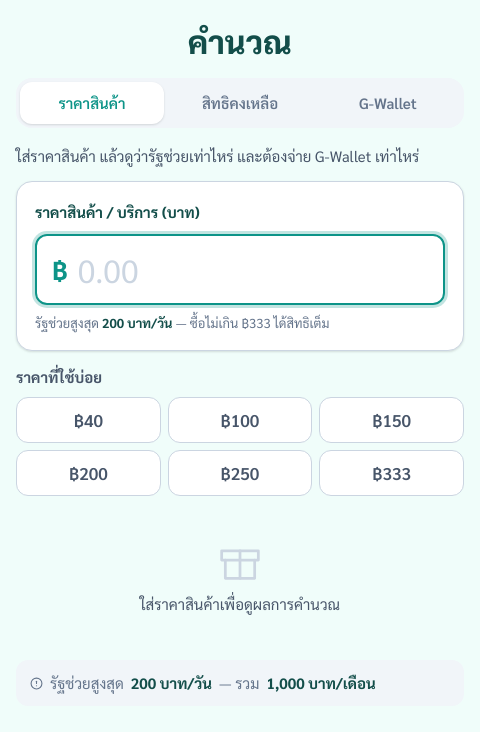
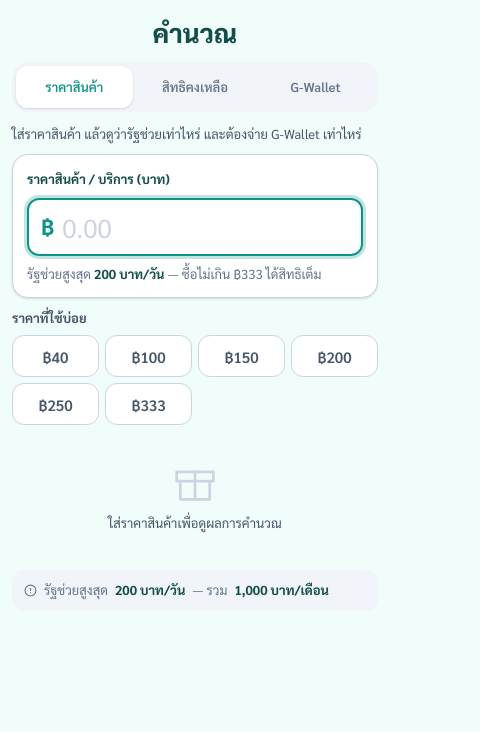
Before and after one commit to LOCAL2/thaichuaythaiplus-calculator, a React (Vite) app: page / in a window 390 px wide. Shown: the top 732 px of the page, 480 px wide, since content can reach past the window. Built offline with nearby package versions, Linux system fonts and the light colour scheme.

Commit message:
ปรับปรุง responsive: ใช้ clamp(), media queries, safe-area-inset รองรับทุกหน้าจอ

```diff
--- a/src/pages/Calculator.module.css
+++ b/src/pages/Calculator.module.css
@@ -1,15 +1,16 @@
 .page {
   display: flex;
   flex-direction: column;
-  gap: 16px;
-  max-width: 480px;
+  gap: clamp(12px, 2.5vw, 20px);
+  width: 100%;
+  max-width: 560px;
   margin: 0 auto;
-  padding: 20px 16px 40px;
+  padding: clamp(16px, 3vw, 28px) clamp(12px, 3vw, 24px) clamp(32px, 5vw, 48px);
   min-height: 100svh;
 }
 
 .title {
-  font-size: var(--font-size-2xl);
+  font-size: clamp(var(--font-size-xl), 5vw, var(--font-size-3xl));
   font-weight: 800;
   color: var(--text-primary);
   text-align: center;
@@ -20,12 +21,12 @@
   display: flex;
   align-items: center;
   justify-content: space-between;
-  gap: 12px;
+  gap: clamp(8px, 2vw, 14px);
   width: 100%;
   background: linear-gradient(135deg, var(--color-primary) 0%, var(--color-primary-dark) 100%);
   border: none;
   border-radius: var(--radius-lg);
-  padding: 14px 16px;
+  padding: clamp(12px, 2vw, 16px);
   cursor: pointer;
   text-align: left;
   transition: opacity var(--transition-fast), transform var(--transition-fast);
@@ -38,12 +39,14 @@
 .installBannerLeft {
   display: flex;
   align-items: center;
-  gap: 12px;
+  gap: clamp(8px, 2vw, 14px);
+  min-width: 0;
+  flex: 1;
 }
 
 .installIcon {
-  width: 40px;
-  height: 40px;
+  width: clamp(34px, 6vw, 44px);
+  height: clamp(34px, 6vw, 44px);
   background: rgba(255,255,255,0.2);
   border-radius: var(--radius-md);
   display: flex;
@@ -54,23 +57,25 @@
 }
 
 .installTitle {
-  font-size: var(--font-size-base);
+  font-size: clamp(var(--font-size-xs), 2.5vw, var(--font-size-base));
   font-weight: 700;
   color: white;
   margin-bottom: 2px;
+  word-break: break-word;
 }
 
 .installSub {
-  font-size: var(--font-size-xs);
+  font-size: clamp(11px, 2vw, var(--font-size-xs));
   color: rgba(255,255,255,0.8);
+  white-space: normal;
 }
 
 .installCta {
   background: white;
   color: var(--color-primary-dark);
-  font-size: var(--font-size-sm);
+  font-size: clamp(var(--font-size-xs), 2vw, var(--font-size-sm));
   font-weight: 800;
-  padding: 8px 16px;
+  padding: clamp(6px, 1.5vw, 10px) clamp(12px, 2.5vw, 18px);
   border-radius: var(--radius-full);
   white-space: nowrap;
   flex-shrink: 0;
@@ -83,8 +88,8 @@
   background: #DCFCE7;
   border: 1.5px solid #86EFAC;
   border-radius: var(--radius-md);
-  padding: 10px 14px;
-  font-size: var(--font-size-sm);
+  padding: clamp(8px, 1.5vw, 12px) clamp(12px, 2vw, 16px);
+  font-size: clamp(var(--font-size-xs), 2.5vw, var(--font-size-sm));
   font-weight: 600;
   color: #166534;
 }
@@ -93,16 +98,16 @@
   display: flex;
   align-items: center;
   justify-content: space-between;
-  gap: 12px;
+  gap: clamp(8px, 2vw, 14px);
   background: #EFF6FF;
   border: 1.5px solid #BFDBFE;
   border-radius: var(--radius-lg);
-  padding: 14px 16px;
+  padding: clamp(12px, 2vw, 16px);
 }
 
 .installIconIOS {
-  width: 40px;
-  height: 40px;
+  width: clamp(34px, 6vw, 44px);
+  height: clamp(34px, 6vw, 44px);
   background: #DBEAFE;
   border-radius: var(--radius-md);
   display: flex;
@@ -126,18 +131,20 @@
 }
 
 .tab {
-  padding: 10px 4px;
+  padding: clamp(8px, 1.5vw, 12px) clamp(4px, 1vw, 8px);
   background: transparent;
   border: none;
   border-radius: var(--radius-md);
   font-family: var(--font-body);
-  font-size: var(--font-size-sm);
+  font-size: clamp(var(--font-size-xs), 2.5vw, var(--font-size-base));
   font-weight: 600;
   color: var(--text-muted);
   cursor: pointer;
   transition: all var(--transition-fast);
   min-height: 42px;
   white-space: nowrap;
+  overflow: hidden;
+  text-overflow: ellipsis;
 }
 
 .tab:hover { color: var(--text-primary); background: rgba(255,255,255,0.5); }
@@ -149,10 +156,10 @@
 }
 
 /* ─── Panel ─── */
-.panel { display: flex; flex-direction: column; gap: 14px; }
+.panel { display: flex; flex-direction: column; gap: clamp(10px, 2vw, 16px); }
 
 .panelDesc {
-  font-size: var(--font-size-sm);
+  font-size: clamp(var(--font-size-xs), 2.5vw, var(--font-size-base));
   color: var(--text-secondary);
   line-height: 1.55;
 }
@@ -161,17 +168,17 @@
 .inputCard {
   background: var(--bg-card);
   border-radius: var(--radius-lg);
-  padding: 18px;
+  padding: clamp(14px, 2.5vw, 22px);
   border: 1.5px solid var(--border-default);
   box-shadow: var(--shadow-sm);
 }
 
 .inputLabel {
   display: block;
-  font-size: var(--font-size-sm);
+  font-size: clamp(var(--font-size-xs), 2.5vw, var(--font-size-base));
   font-weight: 700;
   color: var(--text-primary);
-  margin-bottom: 10px;
+  margin-bottom: clamp(8px, 1.5vw, 12px);
 }
 
 .inputRow {
@@ -189,8 +196,8 @@
 }
 
 .inputPfx {
-  padding: 0 10px 0 15px;
-  font-size: var(--font-size-xl);
+  padding: 0 clamp(8px, 1.5vw, 12px) 0 clamp(12px, 2vw, 16px);
+  font-size: clamp(var(--font-size-lg), 4vw, var(--font-size-2xl));
   font-weight: 700;
   color: var(--color-primary);
   user-select: none;
@@ -198,8 +205,8 @@
 }
 
 .inputSfx {
-  padding: 0 14px 0 6px;
-  font-size: var(--font-size-sm);
+  padding: 0 clamp(10px, 2vw, 16px) 0 clamp(6px, 1vw, 8px);
+  font-size: clamp(var(--font-size-xs), 2.5vw, var(--font-size-sm));
   font-weight: 600;
   color: var(--text-muted);
   white-space: nowrap;
@@ -211,10 +218,10 @@
   border: none;
   outline: none;
   font-family: var(--font-body);
-  font-size: var(--font-size-2xl);
+  font-size: clamp(var(--font-size-xl), 5vw, var(--font-size-3xl));
   font-weight: 700;
   color: var(--text-primary);
-  padding: 13px 0;
+  padding: clamp(10px, 2vw, 16px) 0;
   background: transparent;
   min-width: 0;
   -moz-appearance: textfield;
@@ -241,7 +248,7 @@
 
 .hint {
   margin-top: 8px;
-  font-size: var(--font-size-xs);
+  font-size: clamp(var(--font-size-xs), 2vw, var(--font-size-sm));
   color: var(--text-muted);
   line-height: 1.5;
 }
@@ -253,7 +260,7 @@
   background: var(--bg-muted);
   border-radius: var(--radius-full);
   overflow: hidden;
-  margin-top: 12px;
+  margin-top: clamp(10px, 2vw, 14px);
 }
 
 .dayBarFill {
@@ -270,7 +277,7 @@
   display: flex;
   justify-content: space-between;
   margin-top: 5px;
-  font-size: var(--font-size-xs);
+  font-size: clamp(var(--font-size-xs), 2vw, var(--font-size-sm));
   color: var(--text-muted);
 }
 .dayBarLabels strong { color: var(--text-primary); font-weight: 700; }
@@ -279,31 +286,32 @@
 .quickSection {}
 
 .quickLabel {
-  font-size: var(--font-size-sm);
+  font-size: clamp(var(--font-size-xs), 2.5vw, var(--font-size-base));
   font-weight: 700;
   color: var(--text-secondary);
-  margin-bottom: 8px;
+  margin-bottom: clamp(6px, 1.5vw, 10px);
 }
 
 .quickGrid {
   display: grid;
-  grid-template-columns: repeat(3, 1fr);
-  gap: 7px;
+  grid-template-columns: repeat(auto-fill, minmax(80px, 1fr));
+  gap: clamp(6px, 1vw, 8px);
 }
 
 .qBtn {
-  padding: 11px 4px;
+  padding: clamp(9px, 1.5vw, 12px) clamp(4px, 1vw, 8px);
   background: var(--bg-card);
   border: 1.5px solid var(--border-default);
   border-radius: var(--radius-md);
   font-family: var(--font-body);
-  font-size: var(--font-size-base);
+  font-size: clamp(var(--font-size-sm), 2.5vw, var(--font-size-base));
   font-weight: 600;
   color: var(--text-secondary);
   cursor: pointer;
   transition: all var(--transition-fast);
-  min-height: 46px;
+  min-height: clamp(42px, 7vw, 50px);
   text-align: center;
+  touch-action: manipulation;
 }
 
 .qBtn:hover {
@@ -320,7 +328,7 @@
 }
 
 /* ─── Result ─── */
-.result { display: flex; flex-direction: column; gap: 12px; }
+.result { display: flex; flex-direction: column; gap: clamp(10px, 2vw, 14px); }
 
 /* Warn */
 .warn {
@@ -330,8 +338,8 @@
   background: #FFF7ED;
   border: 1.5px solid #FDE68A;
   border-radius: var(--radius-md);
-  padding: 12px 14px;
-  font-size: var(--font-size-sm);
+  padding: clamp(10px, 2vw, 14px);
+  font-size: clamp(var(--font-size-xs), 2.5vw, var(--font-size-base));
   color: #92400E;
   line-height: 1.5;
 }
@@ -344,18 +352,18 @@
   justify-content: space-between;
   background: var(--bg-card);
   border-radius: var(--radius-lg);
-  padding: 16px 18px;
+  padding: clamp(14px, 2.5vw, 18px);
   border: 1.5px solid var(--border-default);
 }
 
 .summaryLabel {
-  font-size: var(--font-size-base);
+  font-size: clamp(var(--font-size-sm), 2.5vw, var(--font-size-base));
   font-weight: 600;
   color: var(--text-secondary);
 }
 
 .summaryValue {
-  font-size: var(--font-size-2xl);
+  font-size: clamp(var(--font-size-xl), 4vw, var(--font-size-3xl));
   font-weight: 800;
   color: var(--text-primary);
 }
@@ -382,15 +390,15 @@
 }
 
 /* Cards (price tab breakdown) */
-.cards { display: flex; flex-direction: column; gap: 9px; }
+.cards { display: flex; flex-direction: column; gap: clamp(7px, 1.5vw, 10px); }
 
 .card {
   display: flex;
   align-items: center;
-  gap: 12px;
+  gap: clamp(8px, 2vw, 14px);
   background: var(--bg-card);
   border-radius: var(--radius-md);
-  padding: 14px;
+  padding: clamp(12px, 2vw, 16px);
   border: 1.5px solid var(--border-default);
 }
 
@@ -398,8 +406,8 @@
 .card[data-type="self"] { border-left: 4px solid var(--color-self); }
 
 .cardIcon {
-  width: 36px;
-  height: 36px;
+  width: clamp(32px, 5vw, 40px);
+  height: clamp(32px, 5vw, 40px);
   border-radius: var(--radius-sm);
   display: flex;
   align-items: center;
@@ -410,24 +418,28 @@
 .card[data-type="gov"] .cardIcon { background: var(--color-primary-light); color: var(--color-gov); }
 .card[data-type="self"] .cardIcon { background: #FFF7ED; color: var(--color-self); }
 
-.cardBody { flex: 1; }
+.cardBody {
+  flex: 1;
+  min-width: 0;
+}
 
 .cardTitle {
-  font-size: var(--font-size-base);
+  font-size: clamp(var(--font-size-sm), 2.5vw, var(--font-size-base));
   font-weight: 700;
   color: var(--text-primary);
 }
 
 .cardSub {
-  font-size: var(--font-size-xs);
+  font-size: clamp(11px, 2vw, var(--font-size-xs));
   color: var(--text-muted);
   margin-top: 2px;
 }
 
 .cardAmt {
-  font-size: var(--font-size-xl);
+  font-size: clamp(var(--font-size-lg), 3.5vw, var(--font-size-2xl));
   font-weight: 800;
   flex-shrink: 0;
+  white-space: nowrap;
 }
 
 .cardAmt[data-type="gov"] { color: var(--color-gov); }
@@ -438,9 +450,9 @@
   display: inline-flex;
   align-items: center;
   gap: 6px;
-  padding: 5px 13px;
+  padding: 5px clamp(10px, 2vw, 14px);
   border-radius: var(--radius-full);
-  font-size: var(--font-size-sm);
+  font-size: clamp(var(--font-size-xs), 2.5vw, var(--font-size-sm));
   font-weight: 700;
   align-self: flex-start;
 }
@@ -463,27 +475,28 @@
 .heroCard {
   background: linear-gradient(135deg, var(--color-primary) 0%, var(--color-primary-dark) 100%);
   border-radius: var(--radius-xl);
-  padding: 24px 20px;
+  padding: clamp(20px, 3.5vw, 28px) clamp(16px, 3vw, 24px);
   text-align: center;
   color: white;
 }
 
 .heroLabel {
-  font-size: var(--font-size-sm);
+  font-size: clamp(var(--font-size-xs), 2.5vw, var(--font-size-base));
   font-weight: 600;
   opacity: 0.85;
   margin-bottom: 6px;
 }
 
 .heroAmt {
-  font-size: var(--font-size-3xl);
+  font-size: clamp(var(--font-size-2xl), 6vw, 48px);
   font-weight: 800;
   line-height: 1;
   margin-bottom: 6px;
+  word-break: break-word;
 }
 
 .heroSub {
-  font-size: var(--font-size-sm);
+  font-size: clamp(var(--font-size-xs), 2.5vw, var(--font-size-sm));
   opacity: 0.8;
   margin-bottom: 2px;
 }
@@ -495,7 +508,7 @@
   background: rgba(255,255,255,0.2);
   border-radius: var(--radius-full);
   padding: 4px 12px;
-  font-size: var(--font-size-xs);
+  font-size: clamp(10px, 2vw, var(--font-size-xs));
   font-weight: 700;
   margin-top: 8px;
 }
@@ -504,13 +517,13 @@
 .keyCards {
   display: grid;
   grid-template-columns: repeat(2, 1fr);
-  gap: 9px;
+  gap: clamp(8px, 1.5vw, 12px);
 }
 
 .keyCard {
   background: var(--bg-card);
   border-radius: var(--radius-lg);
-  padding: 15px;
+  padding: clamp(12px, 2vw, 16px);
   border: 1.5px solid var(--border-default);
   display: flex;
   flex-direction: column;
@@ -521,8 +534,8 @@
 .keyCard[data-type="self"] { border-top: 4px solid var(--color-self); }
 
 .keyIcon {
-  width: 32px;
-  height: 32px;
+  width: clamp(28px, 4vw, 34px);
+  height: clamp(28px, 4vw, 34px);
   border-radius: var(--radius-sm);
   display: flex;
   align-items: center;
@@ -534,22 +547,23 @@
 .keyCard[data-type="self"] .keyIcon { background: #FFF7ED; color: var(--color-self); }
 
 .keyLabel {
-  font-size: var(--font-size-xs);
+  font-size: clamp(10px, 2vw, var(--font-size-xs));
   color: var(--text-muted);
   font-weight: 600;
 }
 
 .keyVal {
-  font-size: var(--font-size-xl);
+  font-size: clamp(var(--font-size-lg), 3.5vw, var(--font-size-2xl));
   font-weight: 800;
   line-height: 1;
+  word-break: break-word;
 }
 
 .keyVal[data-type="gov"] { color: var(--color-gov); }
 .keyVal[data-type="self"] { color: var(--color-self); }
 
 .keySub {
-  font-size: 11px;
+  font-size: clamp(10px, 1.8vw, 12px);
   color: var(--text-muted);
 }
 
@@ -561,8 +575,8 @@
   background: #FFFBEB;
   border: 1.5px solid #FDE68A;
   border-radius: var(--radius-md);
-  padding: 12px 14px;
-  font-size: var(--font-size-sm);
+  padding: clamp(10px, 2vw, 14px);
+  font-size: clamp(var(--font-size-xs), 2.5vw, var(--font-size-sm));
   color: #92400E;
   line-height: 1.55;
 }
@@ -573,7 +587,7 @@
   background: #FFF1F2;
   border: 1.5px solid #FECDD3;
   border-radius: var(--radius-lg);
-  padding: 26px 20px;
+  padding: clamp(20px, 4vw, 30px) clamp(16px, 3vw, 24px);
   display: flex;
   flex-direction: column;
   align-items: center;
@@ -583,13 +597,13 @@
 }
 
 .exhausted h3 {
-  font-size: var(--font-size-md);
+  font-size: clamp(var(--font-size-base), 3vw, var(--font-size-lg));
   font-weight: 700;
   color: #991B1B;
 }
 
 .exhausted p {
-  font-size: var(--font-size-sm);
+  font-size: clamp(var(--font-size-xs), 2.5vw, var(--font-size-sm));
   color: #991B1B;
   line-height: 1.6;
 }
@@ -602,10 +616,10 @@
   flex-direction: column;
   align-items: center;
   gap: 10px;
-  padding: 28px 16px;
+  padding: clamp(24px, 4vw, 36px) clamp(12px, 2vw, 20px);
   color: var(--text-muted);
   text-align: center;
-  font-size: var(--font-size-sm);
+  font-size: clamp(var(--font-size-xs), 2.5vw, var(--font-size-base));
   line-height: 1.6;
 }
 
@@ -618,8 +632,79 @@
   gap: 7px;
   background: var(--bg-muted);
   border-radius: var(--radius-md);
-  padding: 11px 14px;
-  font-size: var(--font-size-sm);
+  padding: clamp(10px, 1.5vw, 14px) clamp(12px, 2vw, 18px);
+  font-size: clamp(var(--font-size-xs), 2.5vw, var(--font-size-sm));
   color: var(--text-muted);
+  flex-wrap: wrap;
 }
 .footer strong { color: var(--text-primary); font-weight: 700; }
+
+/* ─── Responsive: Tablets and above ─── */
+@media (min-width: 768px) {
+  .page {
+    padding-top: clamp(28px, 4vw, 40px);
+  }
+
+  .quickGrid {
+    grid-template-columns: repeat(auto-fill, minmax(100px, 1fr));
+  }
+
+  .keyCards {
+    grid-template-columns: repeat(2, 1fr);
+  }
+
+  .installBanner {
+    border-radius: var(--radius-xl);
+  }
+
+  .heroCard {
+    border-radius: 20px;
+  }
+}
+
+/* ─── Responsive: Desktop ─── */
+@media (min-width: 1024px) {
+  .page {
+    max-width: 600px;
+    padding-top: 40px;
+  }
+
+  .tabs {
+    max-width: 480px;
+    margin: 0 auto;
+  }
+}
+
+/* ─── Responsive: Very small screens (< 360px) ─── */
+@media (max-width: 359px) {
+  .page {
+    padding-left: 8px;
+    padding-right: 8px;
+  }
+
+  .quickGrid {
+    grid-template-columns: repeat(3, 1fr);
+    gap: 5px;
+  }
+
+  .keyCards {
+    grid-template-columns: 1fr;
+  }
+
+  .card {
+    flex-wrap: wrap;
+  }
+
+  .cardAmt {
+    margin-left: auto;
+  }
+}
+
+/* ─── Ensure 100svh on mobile ─── */
+@supports (padding: max(0px)) {
+  .page {
+    padding-left: max(clamp(12px, 3vw, 24px), env(safe-area-inset-left));
+    padding-right: max(clamp(12px, 3vw, 24px), env(safe-area-inset-right));
+    padding-bottom: max(clamp(32px, 5vw, 48px), env(safe-area-inset-bottom));
+  }
+}
```
